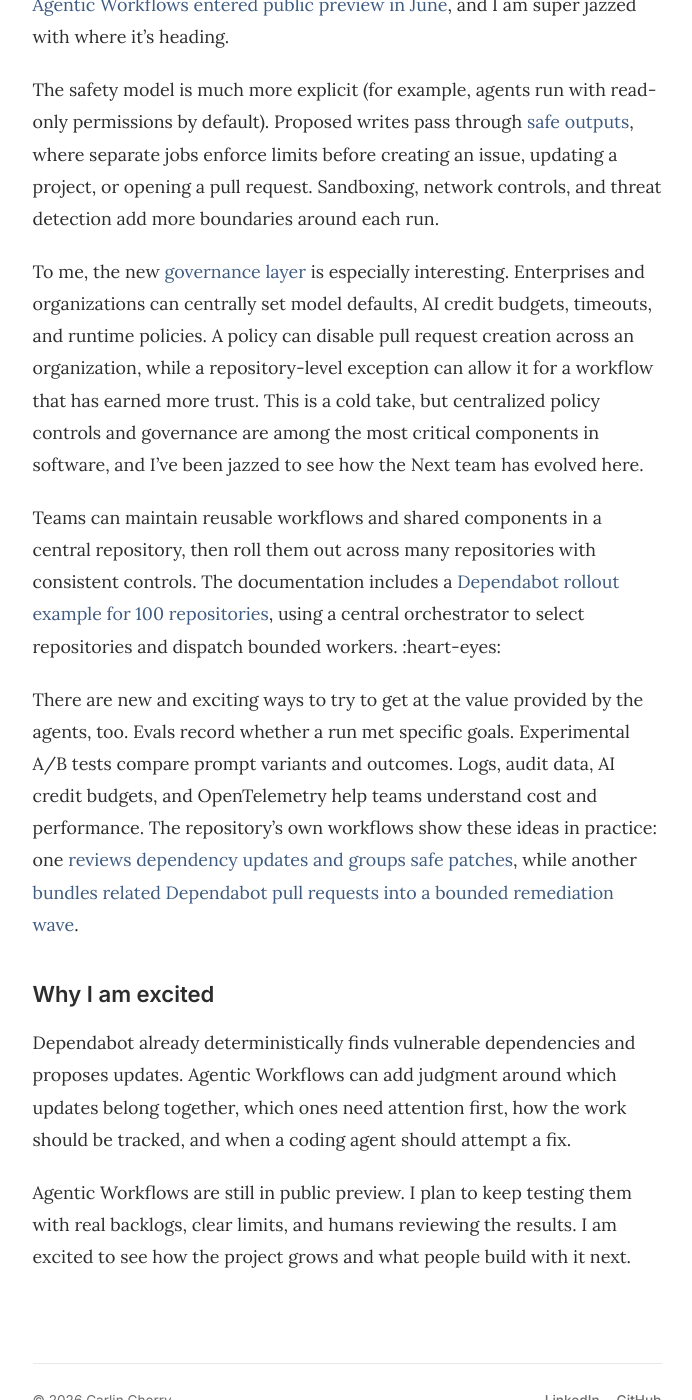
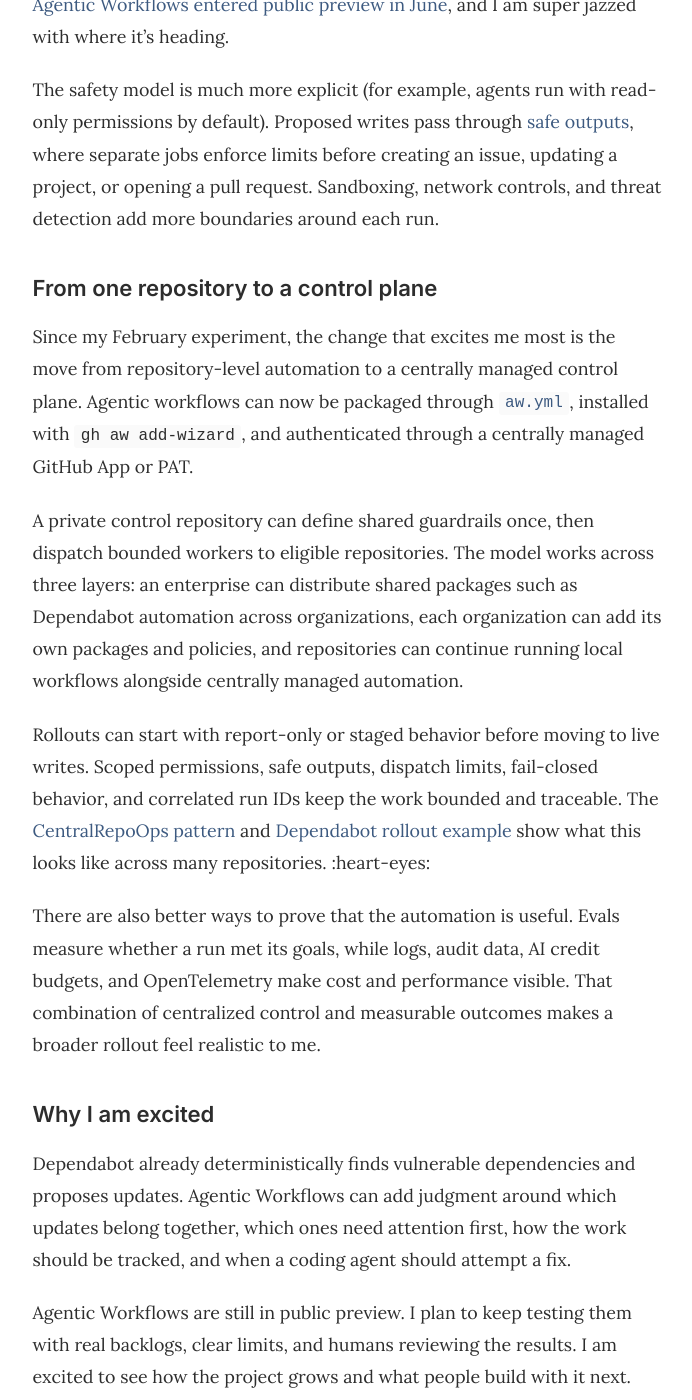
Before and after one commit to carlincherry/carlincherry.github.io, a Jekyll site: the page built from _posts/2026-07-30-agentic-workflows-with-dependabot.md, in a window 1280 px wide and 1400 px high, scrolled down 1285 px. Shown: the whole window, without its empty margins (293-985 px from the left). Built offline with Jekyll 4.4.1, drawn with Linux system fonts in a browser that asks for light colours; some of the changed text lies outside the part shown.

Commit message:
Expand Agentic Workflows control plane coverage
Co-authored-by: Copilot App <223556219+Copilot@users.noreply.github.com>
Copilot-Session: af999672-c97e-47b1-976b-617c5c826111

```diff
--- a/_posts/2026-07-30-agentic-workflows-with-dependabot.md
+++ b/_posts/2026-07-30-agentic-workflows-with-dependabot.md
@@ -1,6 +1,6 @@
 ---
 layout: post
-title: "My experience using Dependabot with GitHub Agentic Workflows"
+title: "From a Dependabot Experiment to Enterprise Agentic Workflows"
 date: 2026-07-30
 feed_order: 20260730
 ---
@@ -23,11 +23,15 @@ My experience in those very early experimental days was full of cryptic token er
 
 The safety model is much more explicit (for example, agents run with read-only permissions by default). Proposed writes pass through [safe outputs](https://github.github.com/gh-aw/reference/safe-outputs/), where separate jobs enforce limits before creating an issue, updating a project, or opening a pull request. Sandboxing, network controls, and threat detection add more boundaries around each run.
 
-To me, the new [governance layer](https://github.github.com/gh-aw/guides/governance/) is especially interesting. Enterprises and organizations can centrally set model defaults, AI credit budgets, timeouts, and runtime policies. A policy can disable pull request creation across an organization, while a repository-level exception can allow it for a workflow that has earned more trust. This is a cold take, but centralized policy controls and governance are among the most critical components in software, and I've been jazzed to see how the Next team has evolved here.
+## From one repository to a control plane
 
-Teams can maintain reusable workflows and shared components in a central repository, then roll them out across many repositories with consistent controls. The documentation includes a [Dependabot rollout example for 100 repositories](https://github.github.com/gh-aw/examples/multi-repo/dependabot-rollout/), using a central orchestrator to select repositories and dispatch bounded workers. :heart-eyes:
+Since my February experiment, the change that excites me most is the move from repository-level automation to a centrally managed control plane. Agentic workflows can now be packaged through [`aw.yml`](https://github.github.com/gh-aw/reference/aw-yml-package-manifest/), installed with `gh aw add-wizard`, and authenticated through a centrally managed GitHub App or PAT.
 
-There are new and exciting ways to try to get at the value provided by the agents, too. Evals record whether a run met specific goals. Experimental A/B tests compare prompt variants and outcomes. Logs, audit data, AI credit budgets, and OpenTelemetry help teams understand cost and performance. The repository's own workflows show these ideas in practice: one [reviews dependency updates and groups safe patches](https://github.com/github/gh-aw/blob/main/.github/workflows/dependabot-go-checker.md), while another [bundles related Dependabot pull requests into a bounded remediation wave](https://github.com/github/gh-aw/blob/main/.github/workflows/dependabot-burner.md).
+A private control repository can define shared guardrails once, then dispatch bounded workers to eligible repositories. The model works across three layers: an enterprise can distribute shared packages such as Dependabot automation across organizations, each organization can add its own packages and policies, and repositories can continue running local workflows alongside centrally managed automation.
+
+Rollouts can start with report-only or staged behavior before moving to live writes. Scoped permissions, safe outputs, dispatch limits, fail-closed behavior, and correlated run IDs keep the work bounded and traceable. The [CentralRepoOps pattern](https://github.github.com/gh-aw/patterns/central-repo-ops/) and [Dependabot rollout example](https://github.github.com/gh-aw/examples/multi-repo/dependabot-rollout/) show what this looks like across many repositories. :heart-eyes:
+
+There are also better ways to prove that the automation is useful. Evals measure whether a run met its goals, while logs, audit data, AI credit budgets, and OpenTelemetry make cost and performance visible. That combination of centralized control and measurable outcomes makes a broader rollout feel realistic to me.
 
 ## Why I am excited
 
```
